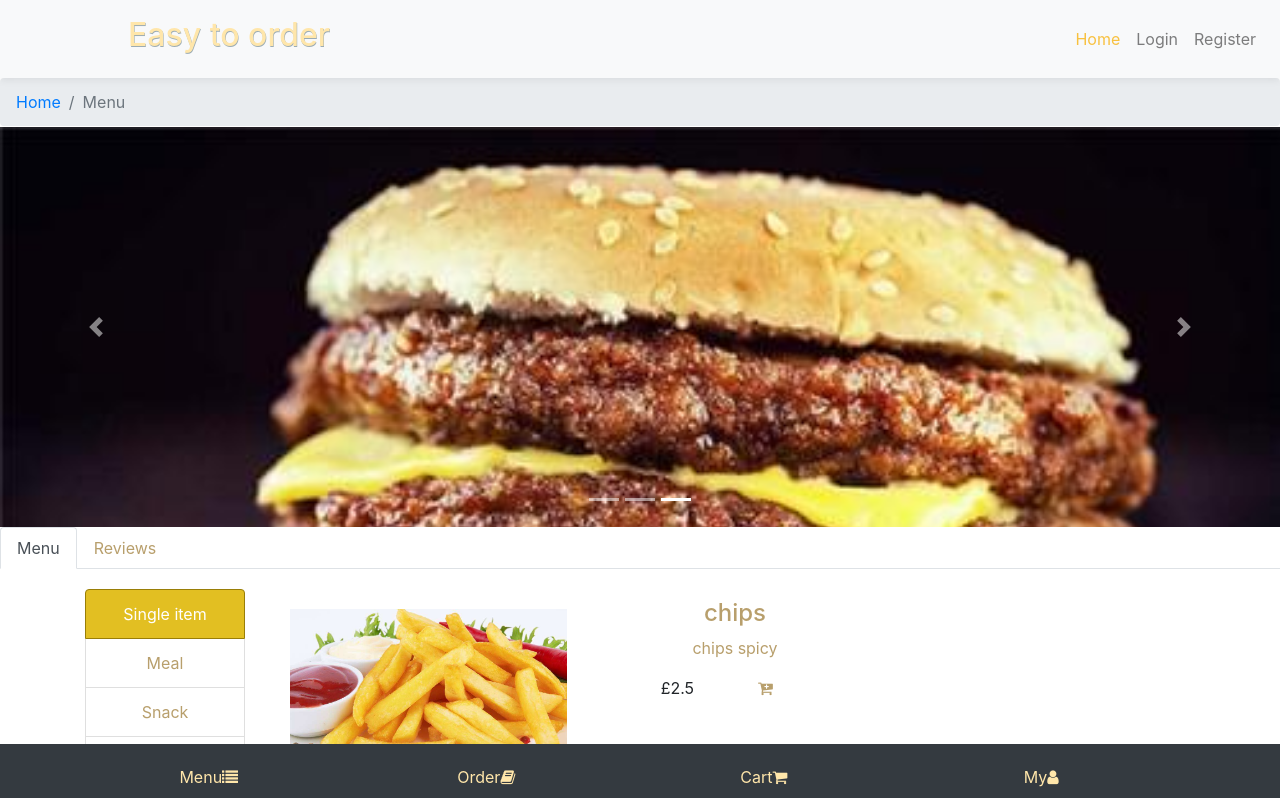
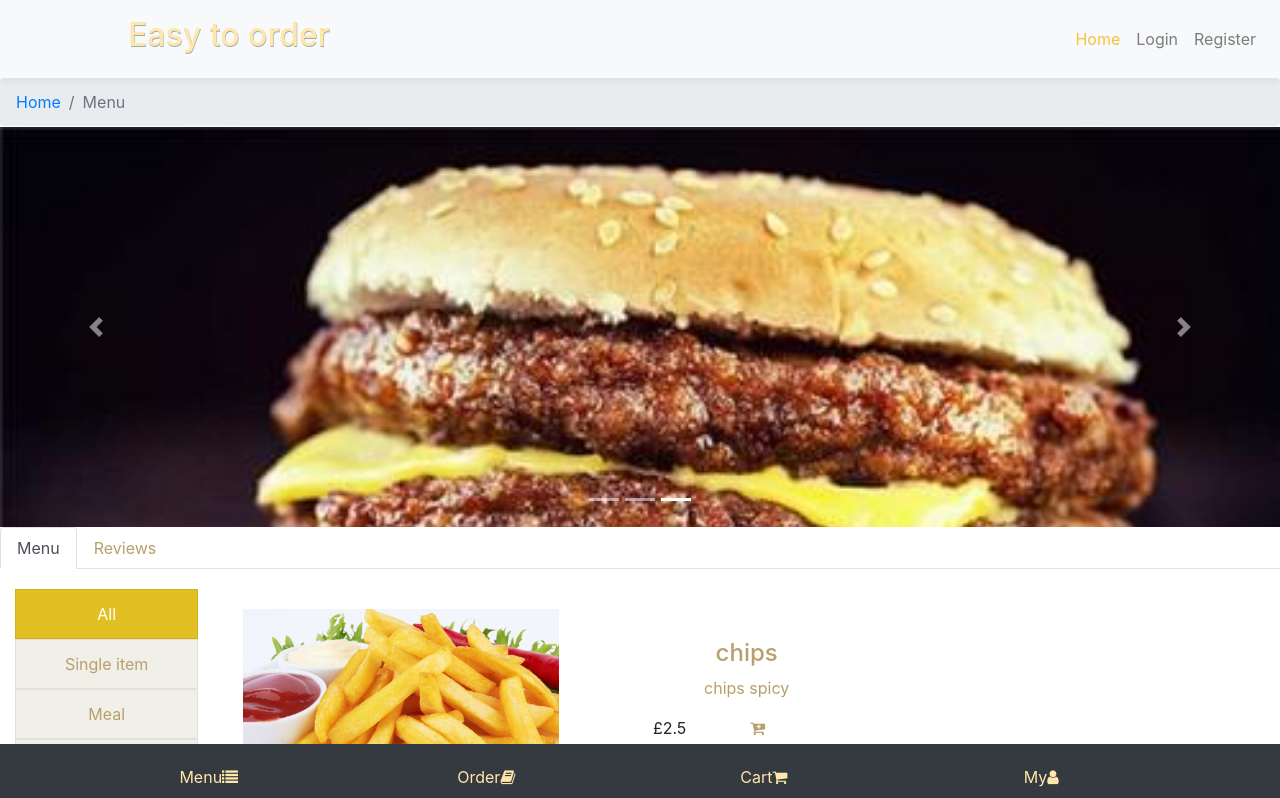
Before and after one commit to 1904078/ordering-vue, a Vue app: page /#/ in a window 1280 px wide. Shown: the top 798 px of the page. Built offline with nearby package versions, Linux system fonts and the light colour scheme.

Commit message:
菜单信息

```diff
--- a/src/components/NavTab.vue
+++ b/src/components/NavTab.vue
@@ -26,19 +26,25 @@
     </ul>
     <div class="tab-content" id="myTabContent">
       <div class="tab-pane fade show active" id="menu" role="tabpanel" aria-labelledby="menu-tab">
-        <div class="container" align="center">
+        <div class="container-fluid" align="center">
           <div class="row">
             <div class="col-lg-2 col-md-2 col-sm-3 col-3">
-              <div class="list-group" id="Menu">
-                <a href="#" class="list-group-item active">Single item</a>
-                <a href="#" class="list-group-item">Meal</a>
+              <ul class="list-group" id="Menu" >
+                  <li>
+                    <a href="javascript:void(0)"  class="list-group-item" v-bind:class="{'active':menuChecked=='all'}"
+                    @click="menuChecked='all'">All</a>
+                 </li>
+                <li v-for="(item,index) in menuList" :key="index">
+                    <a href="javascript:void(0)" class="list-group-item menuName"  v-bind:class="{'active':menuChecked==index}"
+                    @click="menuChecked=index">{{item.menuName}}</a>
+                </li>
+
+                <!-- <a href="#" class="list-group-item">Meal</a>
                 <a href="#" class="list-group-item">Snack</a>
-                <a href="#" class="list-group-item">Drinks</a>
-              </div>
+                <a href="#" class="list-group-item">Drinks</a> -->
+              </ul>
             </div>
             <div class="col-lg-10 col-md-10 col-sm-9 col-9">
-              <!-- <div class="container damu-product">
-                <div class="row"> -->
                   <ul class="container damu-product">
                     <li class="row" v-for="(item,index) in goodsList" :key="index">
                       <div class="col-4 col-sm-4 col-md-4 col-lg-4">
@@ -102,19 +108,69 @@
     </div>
   </div>
 </template>
+<script>
+import axios from 'axios'
+export default {
+  data(){
+    return{
+      goodsList:[],
+       menuList:[
+        {"menuId":"1",
+          "menuName":"Single item"
+        },
+        {"menuId":"2",
+            "menuName":"Meal"
+        },
+        {"menuId":"3",
+         "menuName":"Snack"
+        },
+        { "menuId":"4",
+          "menuName":"Drinks"
+        }
+    ],
+     menuChecked:'all'
+    }
+  },
+  components:{
+  },
+  mounted:function(){
+        this.getGoodsList();
+  },
+  methods:{
+    getGoodsList(){
+      axios.get(".././static/goods.json").then((result)=>{
+        var res=result.data;
+        this.goodsList=res.result;
+      });
+    },
+  }
+};
+
+</script>
 <style scoped>
+ul li{
+    list-style:none;
+}
+a {
+  color: #b89f6c;
+  text-decoration: none;
+}
 .damu-navtab {
   margin-bottom: 55px;
 }
-a {
-  color: #b89f6c;
+.row{
+    margin-bottom: 10px;
 }
-.list-group-item.active,
-.list-group-item.active:focus,
-.list-group-item.active:hover {
+.menuName{
+  background-color: #f1f0e8;
+  border-color: #e2e1dd;
+}
+ #menu .active,
+ .menuName:focus,
+ .menuName:hover {
   color: #fff;
   background-color: #e2bf22;
-  border-color: #997e07;
+  border-color: #d1b01d;
 }
 .damu-product {
   margin-top: 20px;
@@ -139,6 +195,11 @@ a {
   padding-bottom: 1rem;
   margin-top: 10px;
 }
+@media only screen and (min-width: 992px) {
+.damu-product-intro{
+  margin-top: 50px;
+}
+}
 .damu-price,
 .damu-cart {
   display: block;
@@ -160,28 +221,3 @@ a {
   width: 100%;
 }
 </style>
-<script>
-import axios from 'axios'
-export default {
-  data(){
-    return{
-      goodsList:[]
-    }
-  },
-  components:{
-  },
-  mounted:function(){
-        this.getGoodsList();
-  },
-  methods:{
-    getGoodsList(){
-      axios.get(".././static/goods.json").then((result)=>{
-        var res=result.data;
-        console.log(res.result);
-        this.goodsList=res.result;
-      });
-    }
-  }
-};
-
-</script>
--- a/static/goods.json
+++ b/static/goods.json
@@ -17,6 +17,4 @@
             "productImg":"burger2.jpg"
         }
     ]
-
-
 }
```
